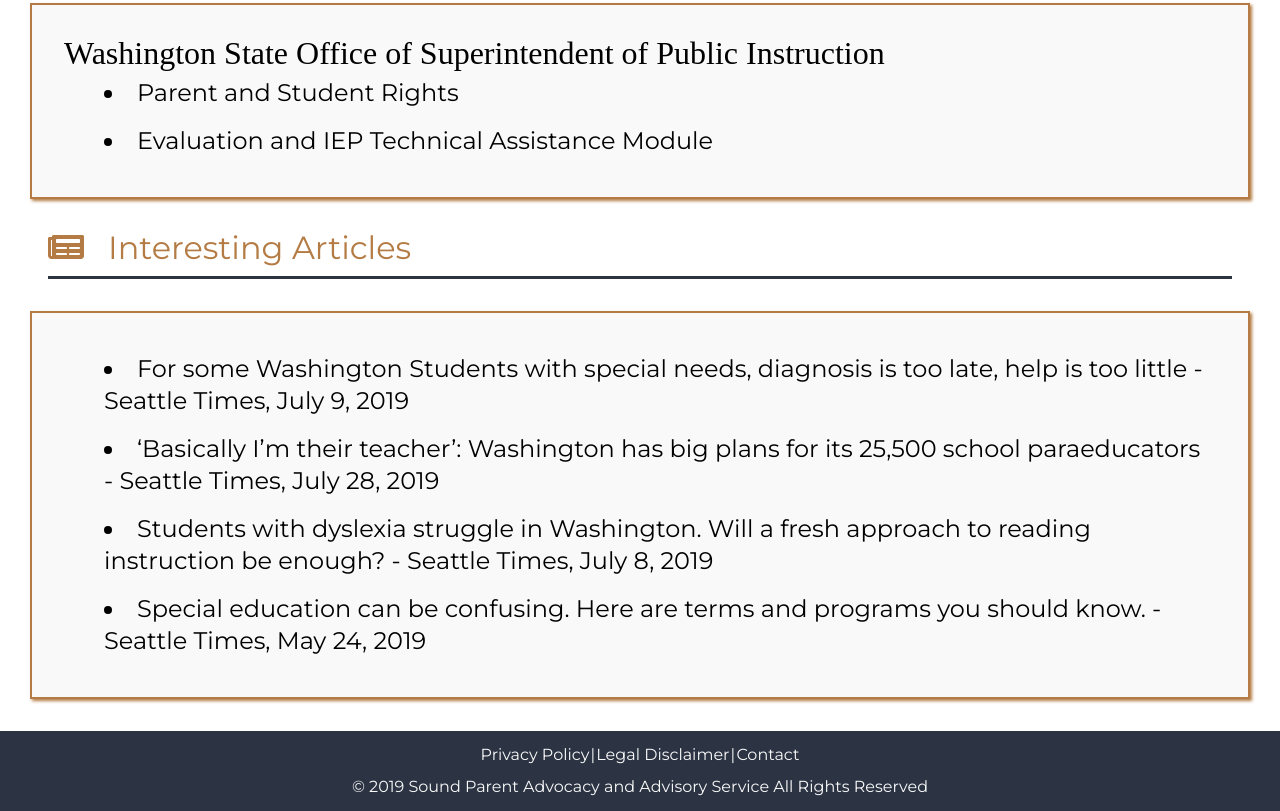
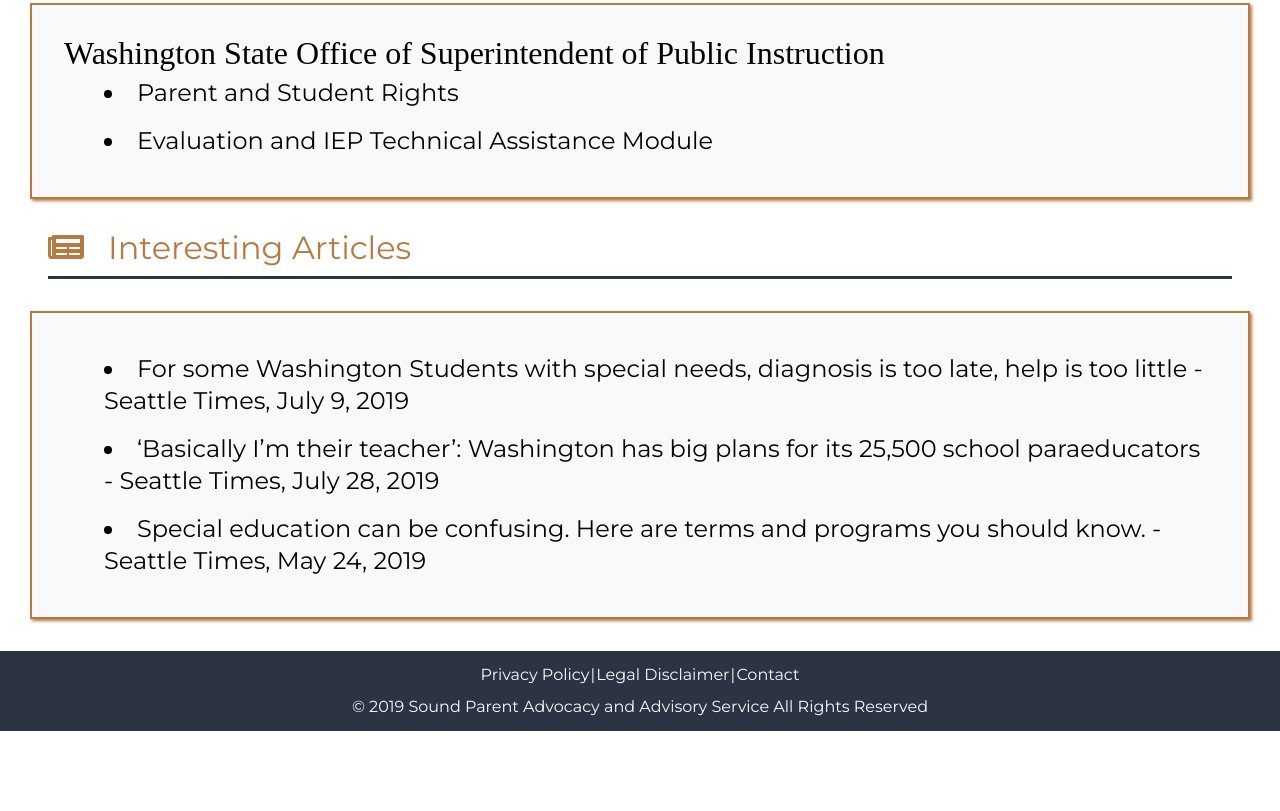
Before and after one commit to etrainor/spaas-gatsby, a Gatsby site: page /resources in a window 1280 px wide. Shown: the part 2129-2940 px from the top of the page. After the commit the page ends 2860 px from the top, so only its background shows below. Built offline with nearby package versions, Linux system fonts and the light colour scheme; Gatsby itself is replaced by a stand-in of ours; a web font is replaced by a local one.

Commit message:
hid one of resource links until additional styling added

```diff
--- a/src/components/content/resources-page/resources-page.js
+++ b/src/components/content/resources-page/resources-page.js
@@ -95,7 +95,7 @@
           <ul>
             <li><a href="https://www.seattletimes.com/education-lab/for-some-washington-students-with-special-needs-diagnosis-comes-too-late/" target="_blank">For some Washington Students with special needs, diagnosis is too late, help is too little</a> - Seattle Times, July 9, 2019</li>
             <li><a href="/https://www.seattletimes.com/education-lab/why-washington-is-suddenly-paying-more-attention-to-its-25500-paraeducators/" target="_blank">‘Basically I’m their teacher’: Washington has big plans for its 25,500 school paraeducators</a> - Seattle Times, July 28, 2019</li>
-            <li><a href="https://www.seattletimes.com/education-lab/students-with-dyslexia-struggle-in-washington-will-a-fresh-approach-to-reading-instruction-be-enough/" target="_blank">Students with dyslexia struggle in Washington. Will a fresh approach to reading instruction be enough?</a> - Seattle Times, July 8, 2019</li>
+            {/* <li><a href="https://www.seattletimes.com/education-lab/students-with-dyslexia-struggle-in-washington-will-a-fresh-approach-to-reading-instruction-be-enough/" target="_blank">Students with dyslexia struggle in Washington. Will a fresh approach to reading instruction be enough?</a> - Seattle Times, July 8, 2019</li> */}
             <li><a href="https://www.seattletimes.com/education-lab/special-education-can-be-confusing-here-are-terms-and-programs-you-should-know/" target="_blank">Special education can be confusing. Here are terms and programs you should know.</a> - Seattle Times, May 24, 2019</li>
           </ul>
         </div>
```
